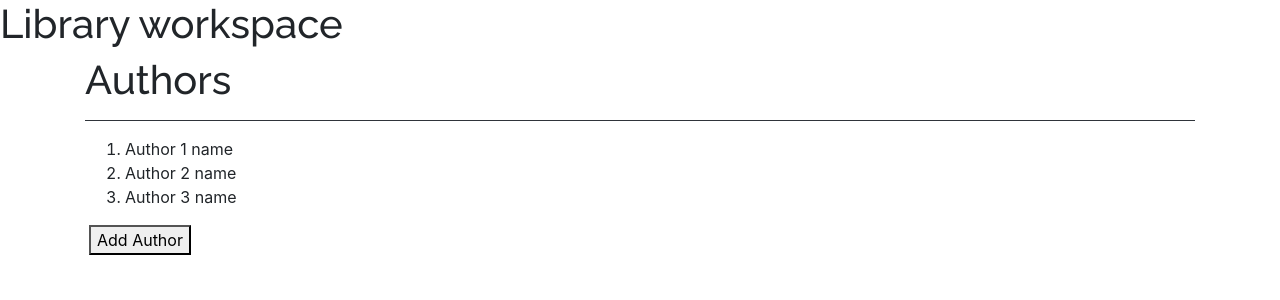
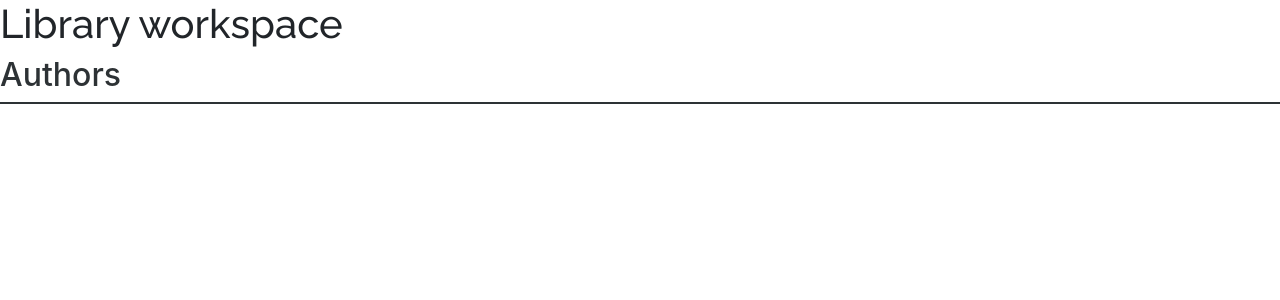
Before and after one commit to proCodersReact/library-app, a React (Create React App) app: page / in a window 1280 px wide. Shown: the top 300 px of the page. Built offline with nearby package versions, Linux system fonts and the light colour scheme.

Commit message:
author welcome with underline

```diff
--- a/src/Components/AuthorList/AuthorList.tsx
+++ b/src/Components/AuthorList/AuthorList.tsx
@@ -1,20 +1,15 @@
 import React, {Component} from 'react';
-import {Container} from 'react-bootstrap';
+import {Col, Container, Row} from 'react-bootstrap';
 
 class AuthorList extends Component{
     render(){
         return(
-            <div>
-                <Container>
-                    <h1 className={"text-left"}>Authors</h1><hr className={"bg-dark"}/>
-                    <ol>
-                        <li className={"text-left"}>Author 1 name</li>
-                        <li className={"text-left"}>Author 2 name</li>
-                        <li className={"text-left"}>Author 3 name</li>
-                    </ol>
-                    <button className={"ml-1"}>Add Author</button>
-                </Container>
-            </div>
+            <Row className={"authors"}>
+                <Col>
+                    <h2>Authors</h2>
+                    <hr className="author-title mt-2" />
+                </Col>
+            </Row>
         );
     }
 }
--- a/src/assets/styles/main.scss
+++ b/src/assets/styles/main.scss
@@ -1,3 +1,4 @@
 @import "~bootstrap/scss/bootstrap";
 
 @import "theme/_theme";
+@import "page/_authors";
--- /dev/null
+++ b/src/assets/styles/page/_authors.scss
@@ -0,0 +1,9 @@
+.authors{
+  .author-title{
+    border: none;
+    border-bottom: 2px solid #2d3235;
+  }
+  h2{
+    color: #2d3235;
+  }
+}
--- a/src/index.css
+++ b/src/index.css
@@ -1,5 +1,7 @@
 body {
   margin: 0;
+  padding: 0;
+  width: 100%;
   font-family: -apple-system, BlinkMacSystemFont, 'Segoe UI', 'Roboto', 'Oxygen',
     'Ubuntu', 'Cantarell', 'Fira Sans', 'Droid Sans', 'Helvetica Neue',
     sans-serif;
```
Also changed, not shown: 1 other file (tests, documents, lock files or other folders).
